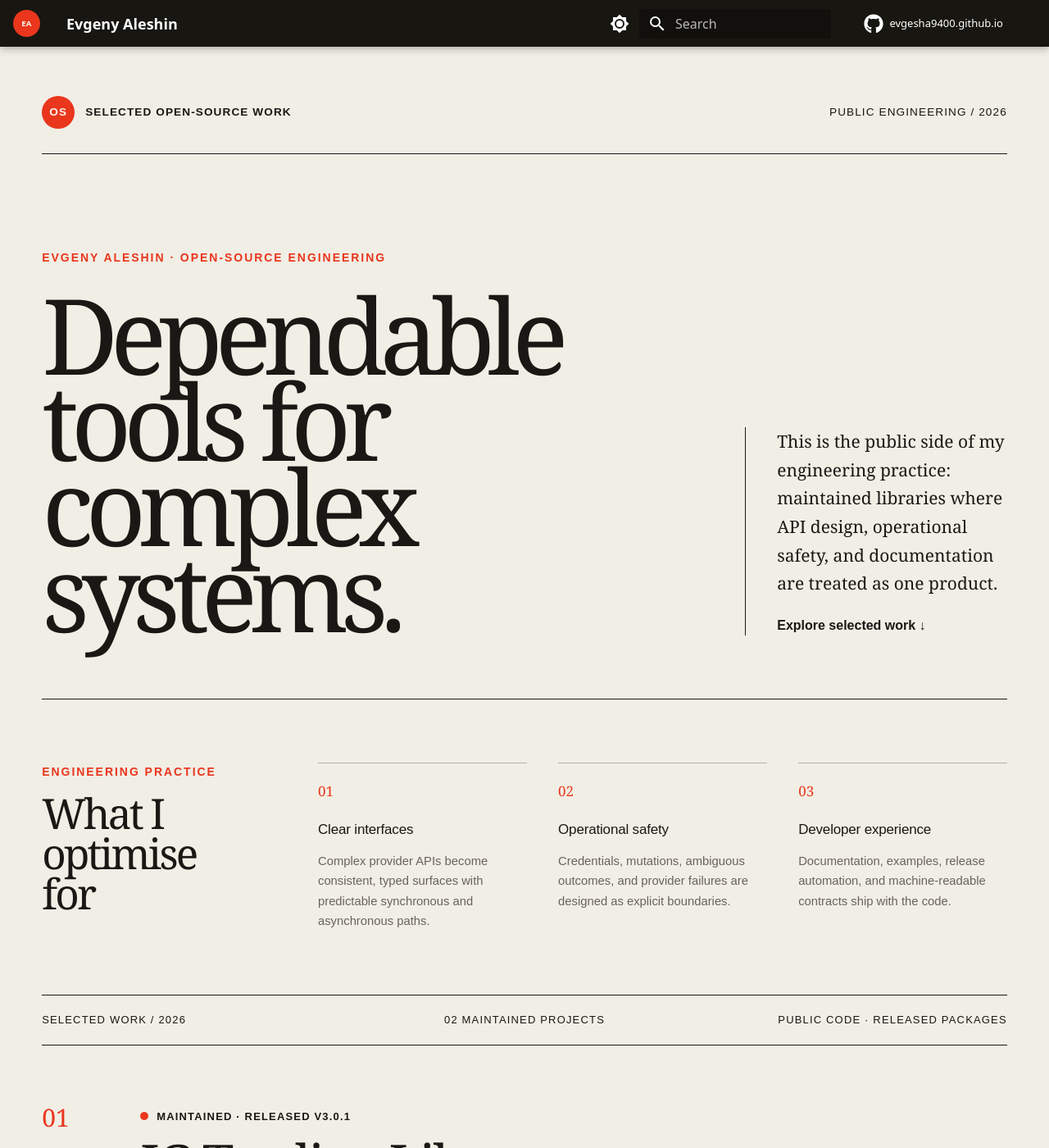
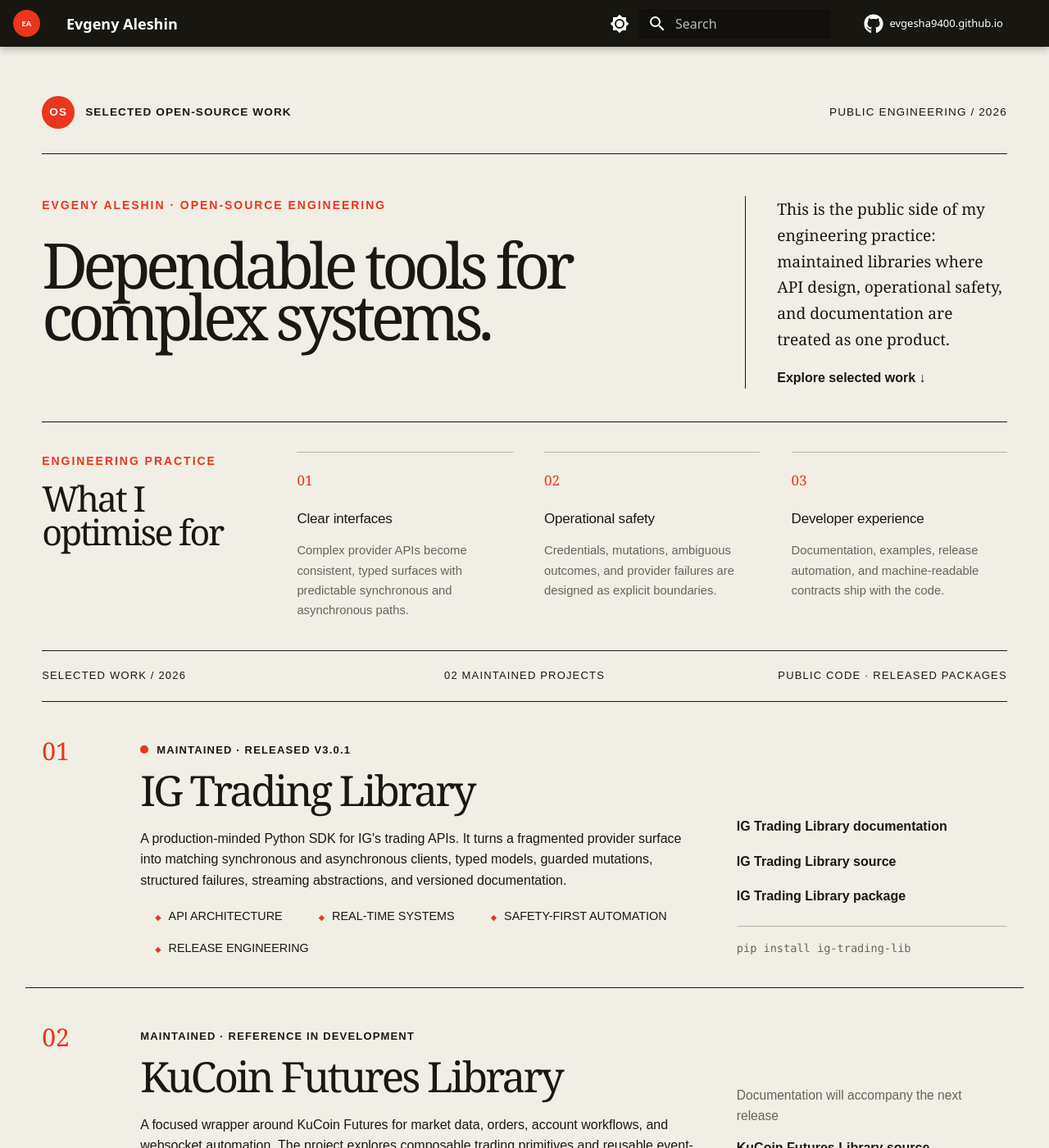
Before and after one commit to evgesha9400/evgesha9400.github.io, an MkDocs documentation site: the page built from docs/prototypes/editorial-registry.md, in a window 1280 px wide and 1400 px high. Shown: the whole window at 82% size. Built offline with MkDocs 1.6.1 and Material for MkDocs 9.7.7, drawn with Linux system fonts in a browser that asks for light colours; comment, search, counter and statistics services are not loaded; some of the changed text lies outside the part shown.

Commit message:
fix(portal): compact editorial portfolio sections
- reduce full-screen typography and vertical section spacing
- render project competencies as compact desktop rows
- name project documentation, source, and package links explicitly

```diff
--- a/docs/assets/stylesheets/prototypes.css
+++ b/docs/assets/stylesheets/prototypes.css
@@ -250,9 +250,9 @@
   border-bottom: 1px solid var(--editorial-ink);
   border-top: 1px solid var(--editorial-ink);
   display: grid;
-  gap: clamp(2rem, 6vw, 7rem);
+  gap: clamp(2rem, 5vw, 5rem);
   grid-template-columns: minmax(0, 1.7fr) minmax(16rem, 0.65fr);
-  padding: clamp(3rem, 9vw, 8.5rem) 0 clamp(2.5rem, 6vw, 5rem);
+  padding: clamp(2.5rem, 4vw, 4.5rem) 0 clamp(2rem, 3vw, 3.25rem);
 }
 
 .prototype--editorial .prototype-kicker {
@@ -263,7 +263,7 @@
 .md-typeset .prototype--editorial h1 {
   color: var(--editorial-ink);
   font-family: georgia, "Times New Roman", serif;
-  font-size: clamp(4rem, 10vw, 9.5rem);
+  font-size: clamp(3.6rem, 6vw, 6.5rem);
   font-weight: 400;
   letter-spacing: -0.075em;
   line-height: 0.82;
@@ -279,7 +279,7 @@
 
 .md-typeset .editorial-hero__note p {
   font-family: georgia, "Times New Roman", serif;
-  font-size: 1.05rem;
+  font-size: 0.96rem;
   line-height: 1.65;
   margin-top: 0;
 }
@@ -313,9 +313,9 @@
 .editorial-practice {
   border-bottom: 1px solid var(--editorial-ink);
   display: grid;
-  gap: clamp(2rem, 6vw, 6rem);
+  gap: clamp(2rem, 4vw, 4rem);
   grid-template-columns: minmax(13rem, 0.45fr) minmax(0, 1.55fr);
-  padding: clamp(2.5rem, 6vw, 5rem) 0;
+  padding: clamp(1.8rem, 2.5vw, 2.5rem) 0;
 }
 
 .prototype--editorial .editorial-practice__intro .prototype-kicker {
@@ -325,7 +325,7 @@
 .md-typeset .editorial-practice__intro h2 {
   color: var(--editorial-ink);
   font-family: georgia, "Times New Roman", serif;
-  font-size: clamp(2.3rem, 4vw, 4rem);
+  font-size: clamp(2.15rem, 3vw, 3rem);
   font-weight: 400;
   letter-spacing: -0.055em;
   line-height: 0.95;
@@ -386,7 +386,7 @@
   gap: 2rem;
   grid-template-columns: 4rem minmax(0, 1fr) minmax(14rem, 0.48fr);
   margin-inline: -1rem;
-  padding: clamp(2rem, 5vw, 4rem) 0;
+  padding: clamp(1.8rem, 2.5vw, 2.5rem) 0;
   padding-inline: 1rem;
   transition: background-color 140ms ease;
 }
@@ -422,7 +422,7 @@
 .md-typeset .editorial-entry h2 {
   color: var(--editorial-ink);
   font-family: georgia, "Times New Roman", serif;
-  font-size: clamp(2.2rem, 5vw, 4.7rem);
+  font-size: clamp(2.2rem, 4vw, 3.7rem);
   font-weight: 400;
   letter-spacing: -0.055em;
   line-height: 1;
@@ -434,13 +434,13 @@
   max-width: 43rem;
 }
 
-.editorial-entry__body ul {
+.md-typeset .editorial-entry__body ul {
   display: flex;
   flex-wrap: wrap;
   font-size: 0.72rem;
   gap: 0.4rem 1.3rem;
   list-style: none;
-  margin: 1.5rem 0 0;
+  margin: 1rem 0 0;
   padding: 0;
   text-transform: uppercase;
 }
@@ -455,7 +455,7 @@
 .editorial-entry__actions {
   align-content: end;
   display: grid;
-  gap: 0.9rem;
+  gap: 0.65rem;
 }
 
 .editorial-entry__actions span {
--- a/docs/prototypes/editorial-registry.md
+++ b/docs/prototypes/editorial-registry.md
@@ -57,9 +57,9 @@
         <ul><li>API architecture</li><li>Real-time systems</li><li>Safety-first automation</li><li>Release engineering</li></ul>
       </div>
       <div class="editorial-entry__actions">
-        <a href="https://evgesha9400.github.io/ig-trading-lib/latest/">IG documentation</a>
-        <a href="https://github.com/evgesha9400/ig-trading-lib">IG source</a>
-        <a href="https://pypi.org/project/ig-trading-lib/">IG package</a>
+        <a href="https://evgesha9400.github.io/ig-trading-lib/latest/">IG Trading Library documentation</a>
+        <a href="https://github.com/evgesha9400/ig-trading-lib">IG Trading Library source</a>
+        <a href="https://pypi.org/project/ig-trading-lib/">IG Trading Library package</a>
         <code>pip install ig-trading-lib</code>
       </div>
     </article>
@@ -73,8 +73,8 @@
       </div>
       <div class="editorial-entry__actions">
         <span>Documentation will accompany the next release</span>
-        <a href="https://github.com/evgesha9400/kucoin-futures-lib">KuCoin source</a>
-        <a href="https://pypi.org/project/kucoin-futures-lib/">KuCoin package</a>
+        <a href="https://github.com/evgesha9400/kucoin-futures-lib">KuCoin Futures Library source</a>
+        <a href="https://pypi.org/project/kucoin-futures-lib/">KuCoin Futures Library package</a>
         <code>pip install kucoin-futures-lib</code>
       </div>
     </article>
```
Also changed, not shown: 1 other file.
